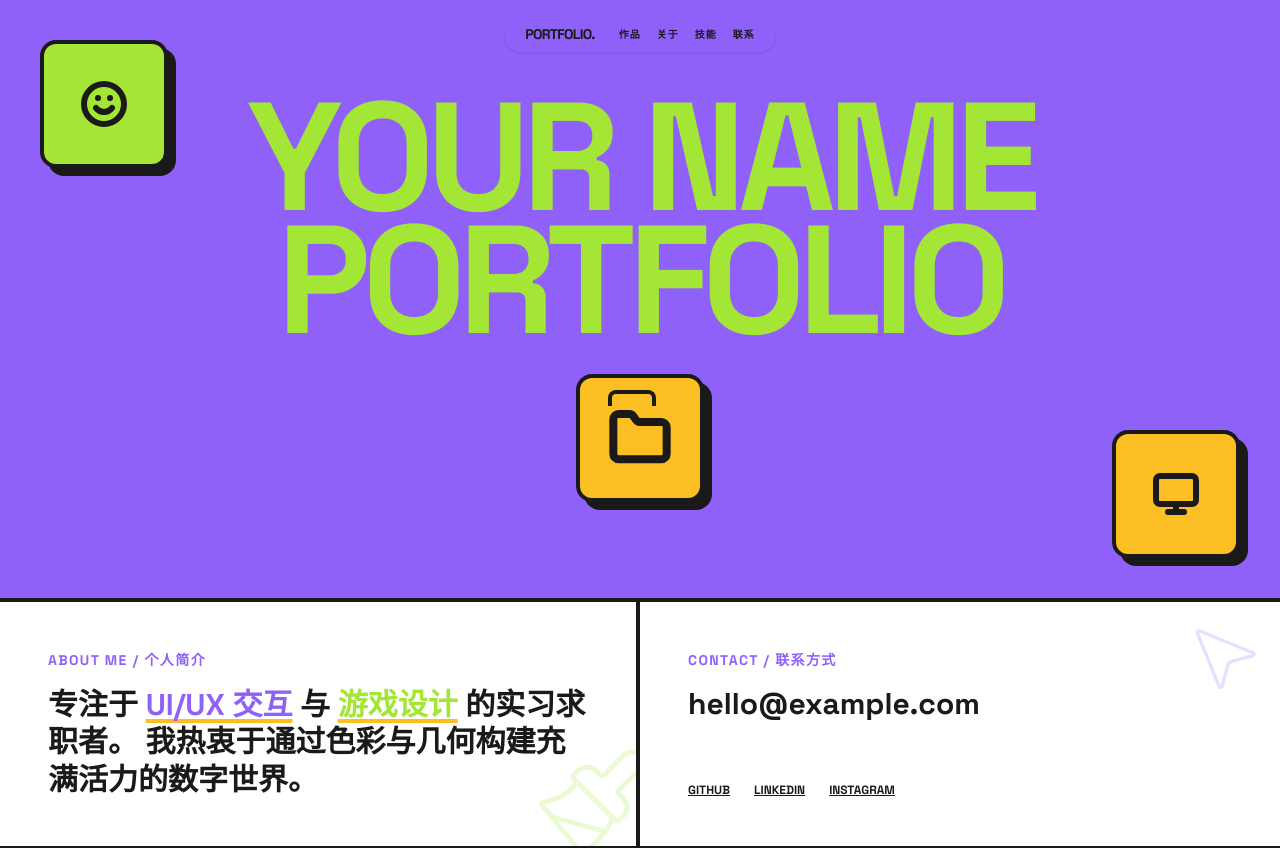
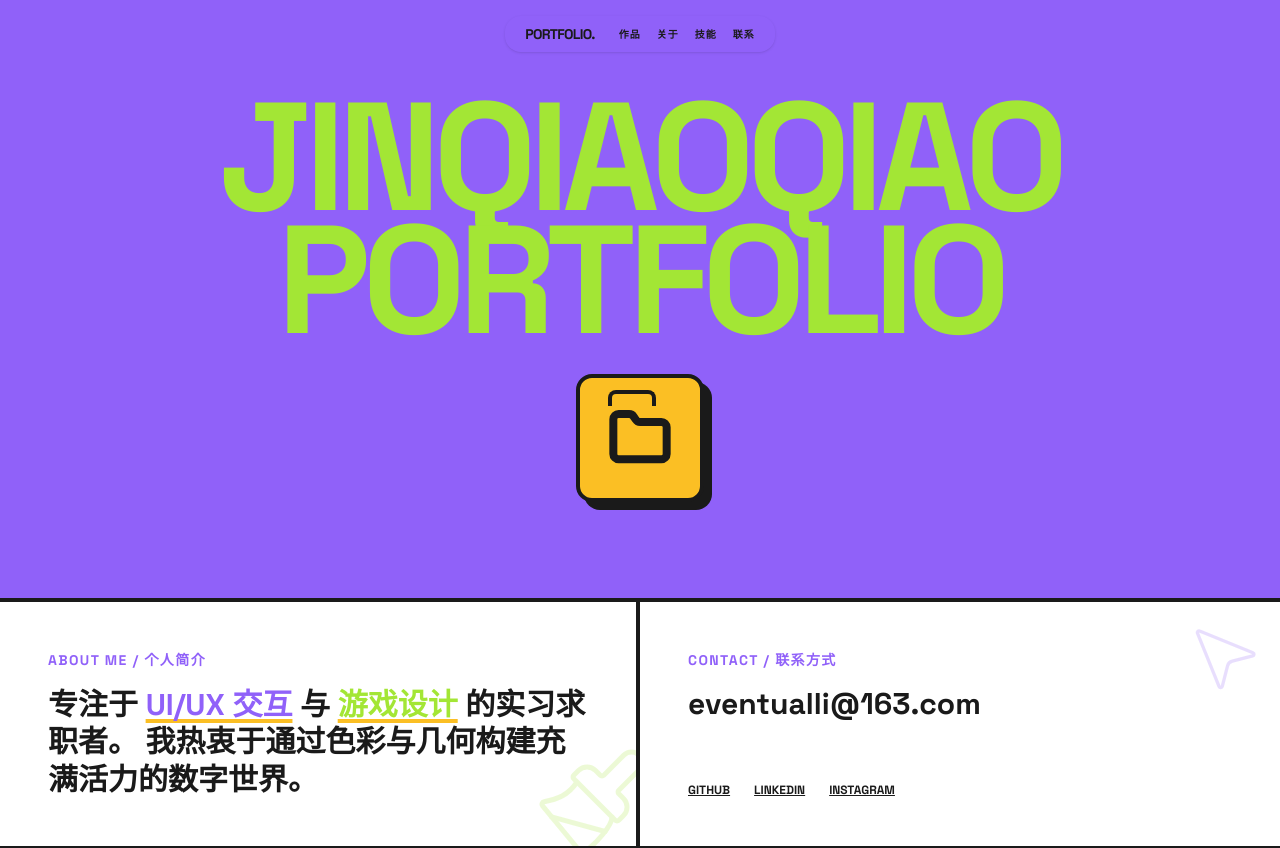
Before and after one commit to bibobiboluelue/myportfolio, a React (Vite) app: page / in a window 1280 px wide. Shown: the top 848 px of the page. Built offline with nearby package versions, Linux system fonts and the light colour scheme.

Commit message:
update title, remove icons, update email

```diff
--- a/index.html
+++ b/index.html
@@ -3,7 +3,7 @@
   <head>
     <meta charset="UTF-8" />
     <meta name="viewport" content="width=device-width, initial-scale=1.0" />
-    <title>My Google AI Studio App</title>
+    <title>Jinqiaoqiao's Portfolio</title>
   </head>
   <body>
     <div id="root"></div>
--- a/src/components/Header.tsx
+++ b/src/components/Header.tsx
@@ -59,25 +59,13 @@ export default function Header() {
         animate={{ height: 'auto' }}
         className="bg-swiss-purple text-swiss-green p-12 md:p-24 flex flex-col items-center justify-center text-center overflow-hidden border-b-4 border-swiss-black relative"
       >
-        {/* Floating Icons */}
-        <div className="absolute top-10 left-10 hidden lg:block">
-          <InteractiveIcon color="bg-swiss-green">
-            <Smile size={48} className="text-swiss-black" strokeWidth={3} />
-          </InteractiveIcon>
-        </div>
-        <div className="absolute bottom-10 right-10 hidden lg:block">
-          <InteractiveIcon color="bg-swiss-yellow">
-            <Monitor size={48} className="text-swiss-black" strokeWidth={3} />
-          </InteractiveIcon>
-        </div>
-
         <motion.h1
           initial={{ y: 100, opacity: 0 }}
           animate={{ y: 0, opacity: 1 }}
           transition={{ delay: 0.2 }}
           className="text-6xl md:text-[12vw] font-black leading-[0.8] tracking-tighter uppercase relative z-10"
         >
-          YOUR NAME<br />PORTFOLIO
+          JINQIAOQIAO<br />PORTFOLIO
         </motion.h1>
 
         {/* 3D Animated Folder Icon */}
@@ -109,7 +97,7 @@ export default function Header() {
           <div>
             <h2 className="text-sm font-black uppercase tracking-widest mb-4 text-swiss-purple">Contact / 联系方式</h2>
             <p className="text-2xl md:text-3xl font-bold break-all hover:text-swiss-purple transition-colors cursor-pointer relative z-10">
-              hello@example.com
+              eventualli@163.com
             </p>
           </div>
           <div className="flex gap-6 mt-8 relative z-10">
```
